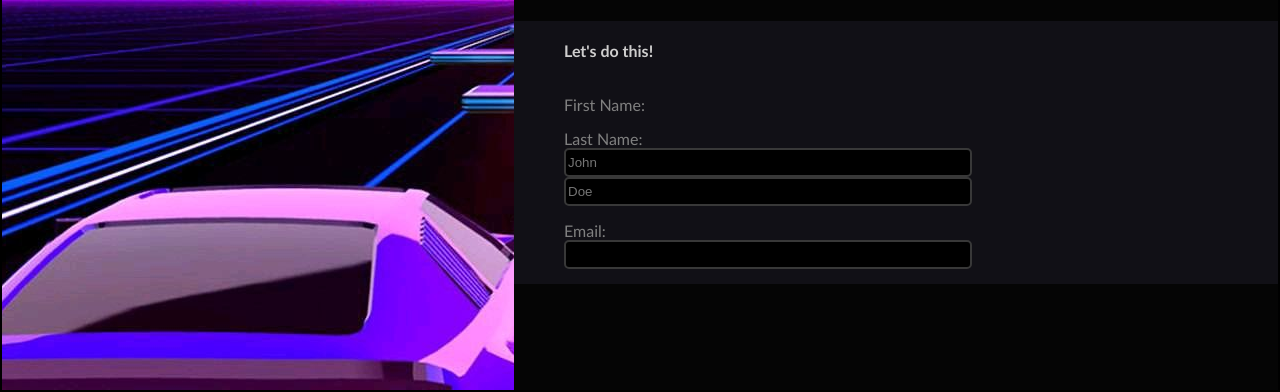
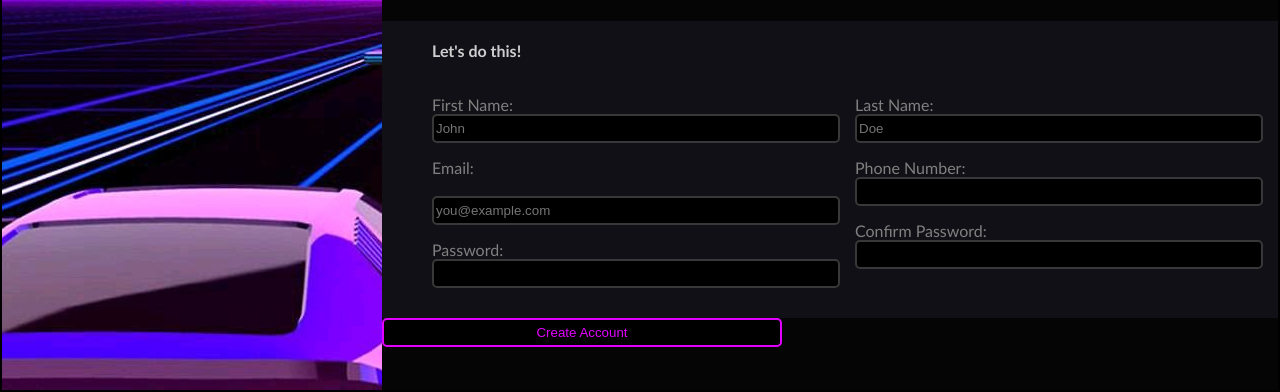
Before and after one commit to Miken37/Sign-Up-Form_Odin-Project, a plain HTML site: page index.html in a window 1280 px wide. Shown: the part 412-804 px from the top of the page. Drawn offline with Linux system fonts and the light colour scheme.

Commit message:
Form is divided into two containers for each side to help alignment, also finished form layout.

```diff
--- a/index.html
+++ b/index.html
@@ -25,15 +25,29 @@
             </div>
             <div class="middle-form">
                 <div class="form-title">Let's do this!</div>
-                <form action="">
-                    <label for="fname">First Name:</label>
-                    <label for="lname">Last Name:</label><br>
-                    <input type="text" name="fname" id="fname" placeholder="John">
-
-                    <input type="text" name="lname" id="lname" placeholder="Doe"><br>
-                    <label for="email">Email:</label><br>
-                    <input type="email" name="email" id="email">
+                <form action="#">
+                    <div class="form-container">
+                        <div class="left-form">
+                            <label for="fname">First Name:</label>
+                            <input type="text" name="fname" id="fname" placeholder="John">
+                            <label for="email">Email:</label><br>
+                            <input type="email" name="email" id="email" placeholder="you@example.com">
+                            <label for="password">Password:</label>
+                            <input type="password" name="password" id="password">
+                        </div>
+                        <div class="right-form">
+                            <label for="lname">Last Name:</label>
+                            <input type="text" name="lname" id="lname" placeholder="Doe">
+                            <label for="phone">Phone Number:</label>
+                            <input type="text">
+                            <label for="Confirm-password">Confirm Password:</label>
+                            <input type="password" name="password" id="password">
+                        </div>
+                    </div>
                 </form>
+            </div>
+            <div class="bottom">
+                <input type="submit" value="Create Account" class="submit-btn">
             </div>
         </div>
 
--- a/styles.css
+++ b/styles.css
@@ -83,7 +83,7 @@ p{
     margin-top: 70px;
     padding-top: 20px;
     padding-left: 50px;
-    padding-bottom: 15px;
+    padding-bottom: 30px;
     background-color: rgb(17, 16, 22);
 
     font-family: 'Gill Sans', 'Gill Sans MT', Calibri, 'Trebuchet MS', sans-serif;
@@ -99,7 +99,6 @@ label{
     color: gray;
     display: inline-block;
     margin-top: 15px;
-    margin-right: 332px;
 }
 
 input{
@@ -118,3 +117,20 @@ input{
 input:focus{
     border: solid rgb(225, 0, 255) 2px;
 }
+.form-container{
+    display: flex;
+}
+.left-form{
+    display: flex;
+    flex-direction: column;
+}
+
+.right-form{
+    display:flex;
+    flex-direction: column;
+}
+
+.submit-btn{
+    border: 2px solid rgb(225, 0, 255);
+    color: rgb(225, 0, 255);
+}
```
